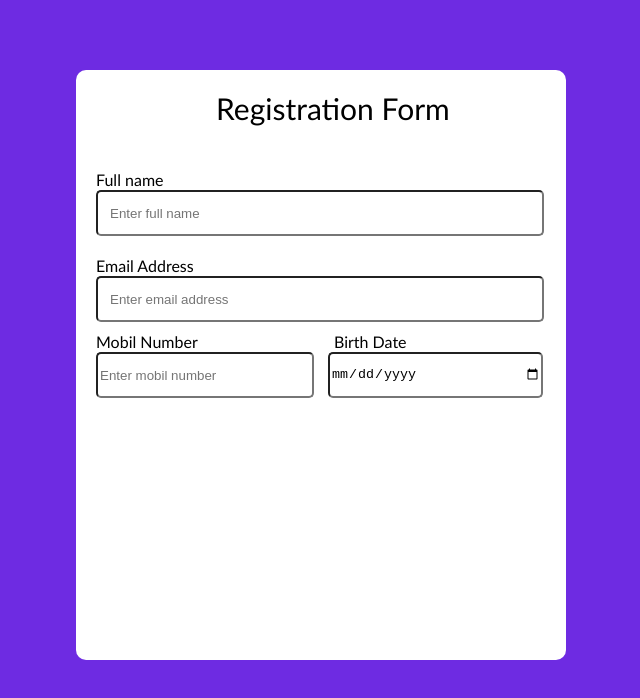
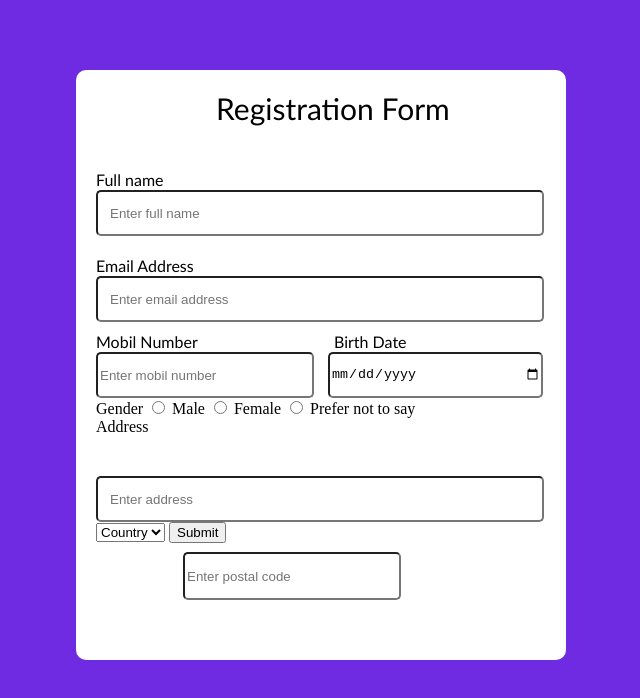
Before and after one commit to AbdulhamidRaxmonov/register, a plain HTML site: page index.html in a window 1280 px wide. Shown: the whole page, without its empty margins (319-959 px from the left). Drawn offline with Linux system fonts and the light colour scheme.

Commit message:
Update index.html
dasdasd

```diff
--- a/index.html
+++ b/index.html
@@ -20,7 +20,27 @@
            <input id="inp3" type="text" placeholder="Enter mobil number">
            <label id="lbl5" for="">Birth Date</label>
            <input id="inp4" type="date">
+           <br>
+           <label id="lbl6" for="">Gender</label>
+           <input type="radio" name="" id="radio1">
+           <label id="lbl7" for="">Male</label>
+           <input type="radio" name="" id="radio2">
+           <label id="lbl8" for="">Female</label>
+           <input id="radio3" type="radio" name="" >
+           <label id="lbl9" for="">Prefer not to say</label>
+           <br>
+           <label id="lbl10" for="">Address</label>
 
+             <input id="inp2" type="text" placeholder="Enter address">
+           <br>
+
+           <select name="" id="inp33">
+               <option value="">Country</option>
+           </select>
+
+           <input id="inp4" type="text" placeholder="Enter postal code">
+
+           <button id="btn1">Submit</button>
        </form>
 
 
```
